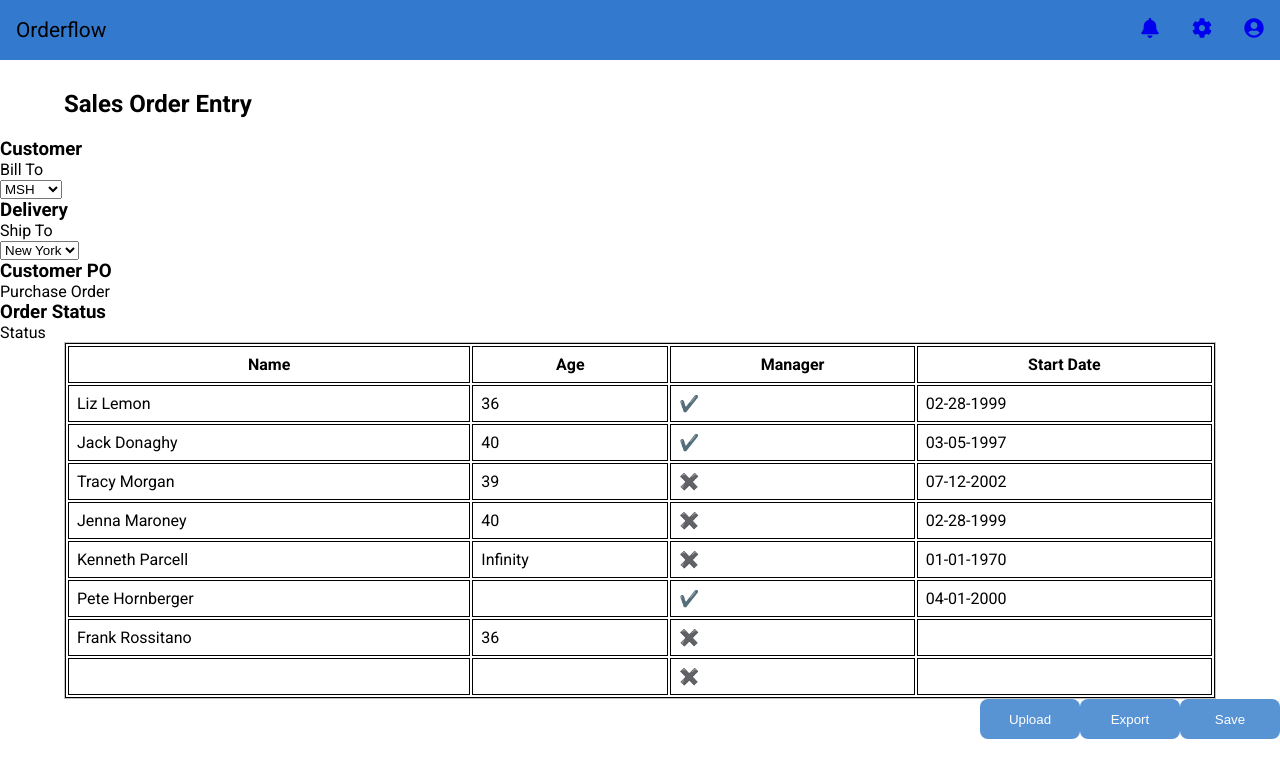
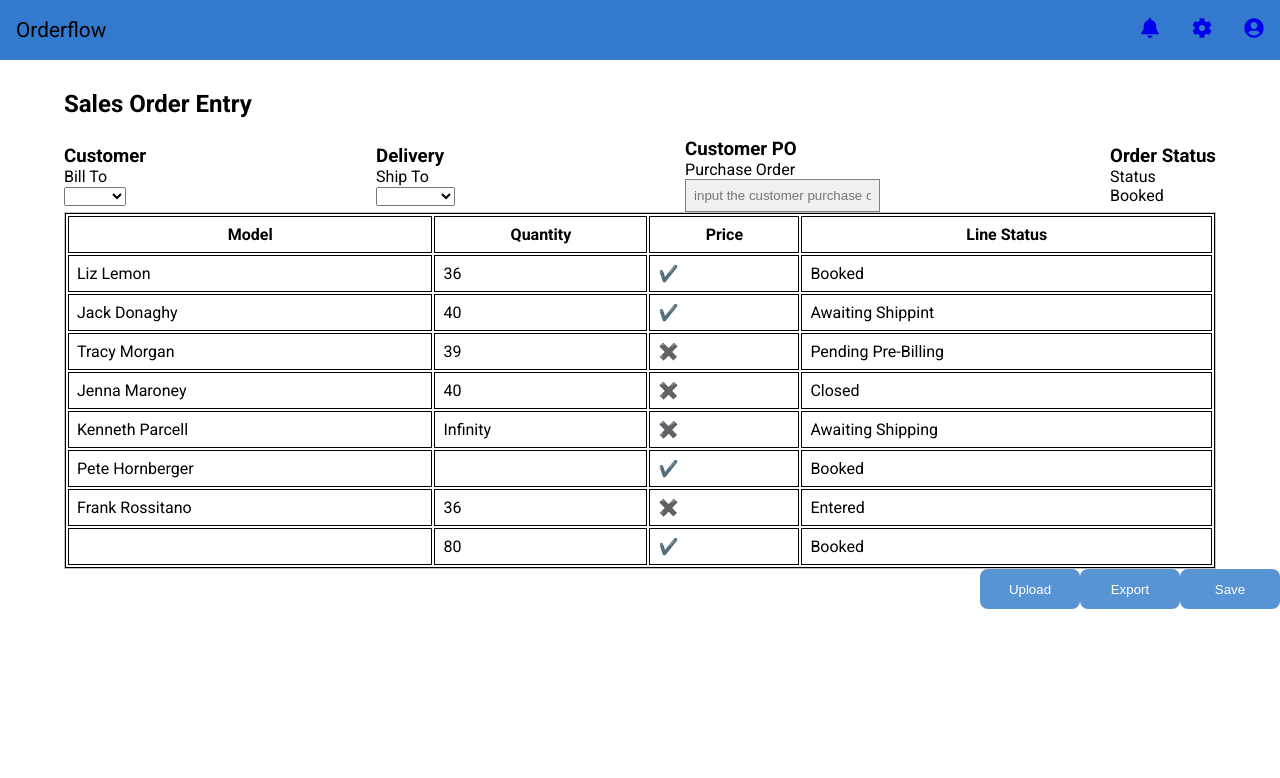
Before and after one commit to jcho-project/orderflow, a React (Create React App) app: page / in a window 1280 px wide. Shown: the top 778 px of the page. Built offline with nearby package versions, Linux system fonts and the light colour scheme.

Commit message:
setup json-server and change to relevant order data

```diff
--- /dev/null
+++ b/db.json
@@ -0,0 +1,19 @@
+{
+  "orders": [
+    {
+      "id": 1,
+      "rating": 10,
+      "text": "This is order item 1 coming from the backend"
+    },
+    {
+      "id": 2,
+      "rating": 8,
+      "text": "This is order item 2 coming from the backend"
+    },
+    {
+      "id": 3,
+      "rating": 6,
+      "text": "This is order item 3 coming from the backend"
+    }
+  ]
+}
--- a/package.json
+++ b/package.json
@@ -6,6 +6,7 @@
     "@testing-library/jest-dom": "^5.16.4",
     "@testing-library/react": "^13.3.0",
     "@testing-library/user-event": "^13.5.0",
+    "json-server": "^0.17.0",
     "react": "^18.1.0",
     "react-dom": "^18.1.0",
     "react-icons": "^4.4.0",
@@ -17,7 +18,8 @@
     "start": "react-scripts start",
     "build": "react-scripts build",
     "test": "react-scripts test",
-    "eject": "react-scripts eject"
+    "eject": "react-scripts eject",
+    "server": "json-server --watch db.json --port 9000"
   },
   "eslintConfig": {
     "extends": [
--- a/src/components/OrderForm.jsx
+++ b/src/components/OrderForm.jsx
@@ -3,21 +3,21 @@ import Button from "./shared/Button"
 function OrderForm() {
 
   const rows = [
-    { id: 1, name: 'Liz Lemon', age: 36, is_manager: true, start_date: '02-28-1999' },
-    { id: 2, name: 'Jack Donaghy', age: 40, is_manager: true, start_date: '03-05-1997' },
-    { id: 3, name: 'Tracy Morgan', age: 39, is_manager: false, start_date: '07-12-2002' },
-    { id: 4, name: 'Jenna Maroney', age: 40, is_manager: false, start_date: '02-28-1999' },
-    { id: 5, name: 'Kenneth Parcell', age: Infinity, is_manager: false, start_date: '01-01-1970' },
-    { id: 6, name: 'Pete Hornberger', age: null, is_manager: true, start_date: '04-01-2000' },
-    { id: 7, name: 'Frank Rossitano', age: 36, is_manager: false, start_date: null },
-    { id: 8, name: null, age: null, is_manager: null, start_date: null },
+    { id: 1, model: 'Liz Lemon', quantity: 36, price: 10.50, line_status: 'Booked' },
+    { id: 2, model: 'Jack Donaghy', quantity: 40, price: true, line_status: 'Awaiting Shippint' },
+    { id: 3, model: 'Tracy Morgan', quantity: 39, price: false, line_status: 'Pending Pre-Billing' },
+    { id: 4, model: 'Jenna Maroney', quantity: 40, price: false, line_status: 'Closed' },
+    { id: 5, model: 'Kenneth Parcell', quantity: Infinity, price: false, line_status: 'Awaiting Shipping' },
+    { id: 6, model: 'Pete Hornberger', quantity: null, price: true, line_status: 'Booked' },
+    { id: 7, model: 'Frank Rossitano', quantity: 36, price: false, line_status: "Entered" },
+    { id: 8, model: null, quantity: 80, price: 80.50, line_status: "Booked" },
   ]
 
   const columns = [
-    { accessor: 'name', label: 'Name' },
-    { accessor: 'age', label: 'Age' },
-    { accessor: 'is_manager', label: 'Manager', format: value => (value ? '✔️' : '✖️') },
-    { accessor: 'start_date', label: 'Start Date' },
+    { accessor: 'model', label: 'Model' },
+    { accessor: 'quantity', label: 'Quantity' },
+    { accessor: 'price', label: 'Price', format: value => (value ? '✔️' : '✖️') },
+    { accessor: 'line_status', label: 'Line Status' },
   ]
 
   const Table = ({ columns, rows }) => {
--- a/src/components/OrderInput.jsx
+++ b/src/components/OrderInput.jsx
@@ -13,12 +13,14 @@ function OrderInput() {
     }
 
   return (
+    <div className="input-container">
         <div className="input-group">
             <div className="customer">
                 <h3>Customer</h3>
                 <div className="sub-heading">Bill To</div>
                 <form>
                     <select value={billTo} onChange={handleBillTo}>
+                        <option value=""></option>
                         <option value="MSH">MSH</option>
                         <option value="Saturn">Saturn</option>
                         <option value="Otto">OTTO</option>
@@ -30,6 +32,7 @@ function OrderInput() {
                 <div className="sub-heading">Ship To</div>
                 <form>
                     <select value={shipTo} onChange={handleShipTo}>
+                        <option value=""></option>
                         <option value="New York">New York</option>
                         <option value="Boston">Boston</option>
                         <option value="LA">LA</option>
@@ -39,10 +42,13 @@ function OrderInput() {
             <div className="customerPO">
                 <h3>Customer PO</h3>
                 <div className="sub-heading">Purchase Order</div>
+                <input type="text" placeholder="input the customer purchase order" />
             </div>
             <div className="order-status">
                 <h3>Order Status</h3>
                 <div className="sub-heading">Status</div>
+                <p>Booked</p>
+            </div>
         </div>
     </div>
   )
--- a/src/index.css
+++ b/src/index.css
@@ -60,6 +60,20 @@ nav {
   text-decoration: none;
   display: block;
   width: 100%;
+}
+
+/* order input */
+
+.input-container {
+  display: flex;
+  justify-content: center;
+}
+
+.input-group {
+  display: flex;
+  width: 90%;
+  justify-content: space-between;
+  align-items: center;
 }
 
 /* order form */
```
Also changed, not shown: 1 other file (tests, documents, lock files or other folders). Lines whose indentation alone changed are shown as unchanged.
